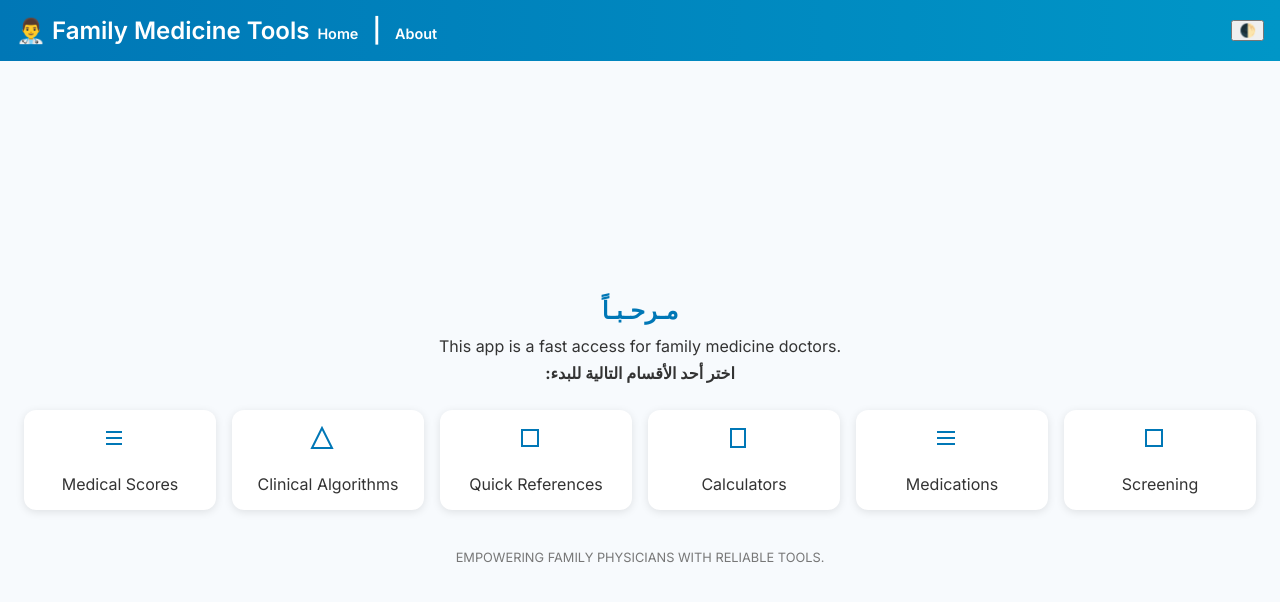
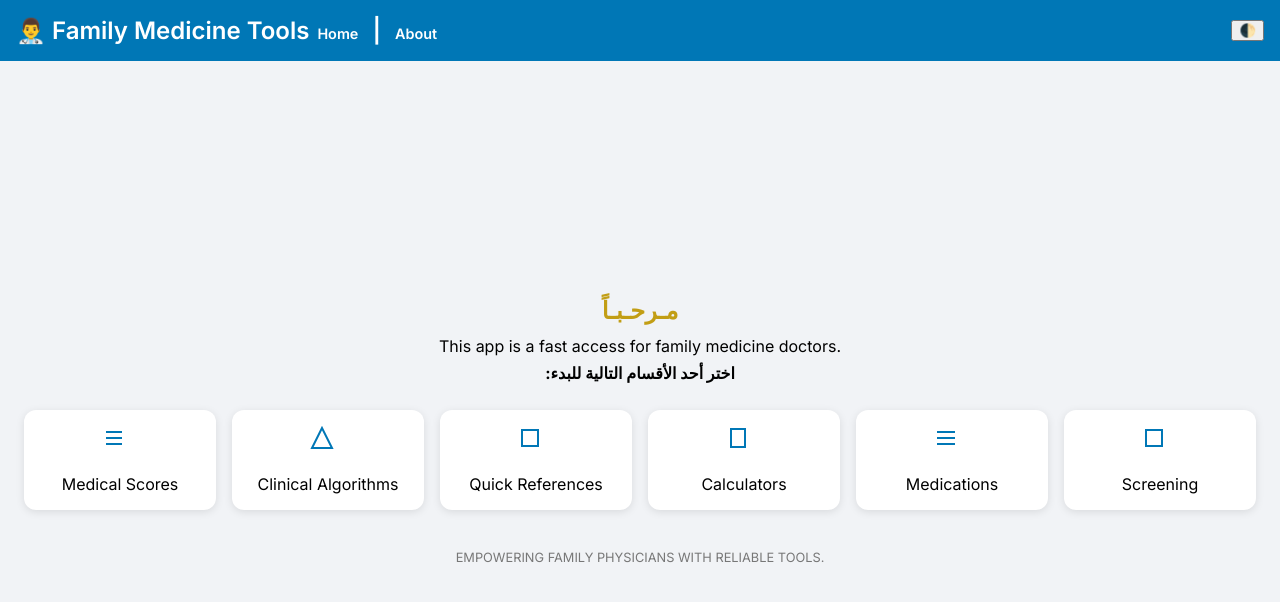
Before and after one commit to Wahab1996/test, a plain HTML site: page index.html in a window 1280 px wide. Drawn offline with Linux system fonts and the light colour scheme.

Commit message:
Update index.html

```diff
--- a/index.html
+++ b/index.html
@@ -12,13 +12,13 @@ html, body {
 }
 body {
   font-family: 'Inter', sans-serif;
-  background-color: #f7fafd;
-  color: #333;
+  background-color: #f1f3f6;
+  color: #000;
   display: flex;
   flex-direction: column;
 }
 header {
-  background: linear-gradient(90deg, #0077b6, #0096c7);
+  background-color: #0077b6;
   color: #fff;
   padding: 1rem;
   font-size: 1.5rem;
@@ -42,7 +42,7 @@ main {
   text-align: center;
 }
 h2 {
-  color: #0077b6;
+  color: #c29e15;
   margin: 1rem 0 0.5rem;
 }
 p {
@@ -89,11 +89,11 @@ body.dark-mode {
   color: #eee;
 }
 body.dark-mode header {
-  background: #1e1e1e;
+  background-color: #000;
   color: #fff;
 }
 body.dark-mode h2 {
-  color: #90caf9;
+  color: #f1c40f;
 }
 body.dark-mode .card {
   background: #1e1e1e;
@@ -111,7 +111,6 @@ body.dark-mode footer {
 <link rel="manifest" href="manifest.json">
 <link rel="icon" href="assets/icon-192.png" type="image/png">
 <meta name="theme-color" content="#0077b6">
-
 </head>
 <body>
 
```
